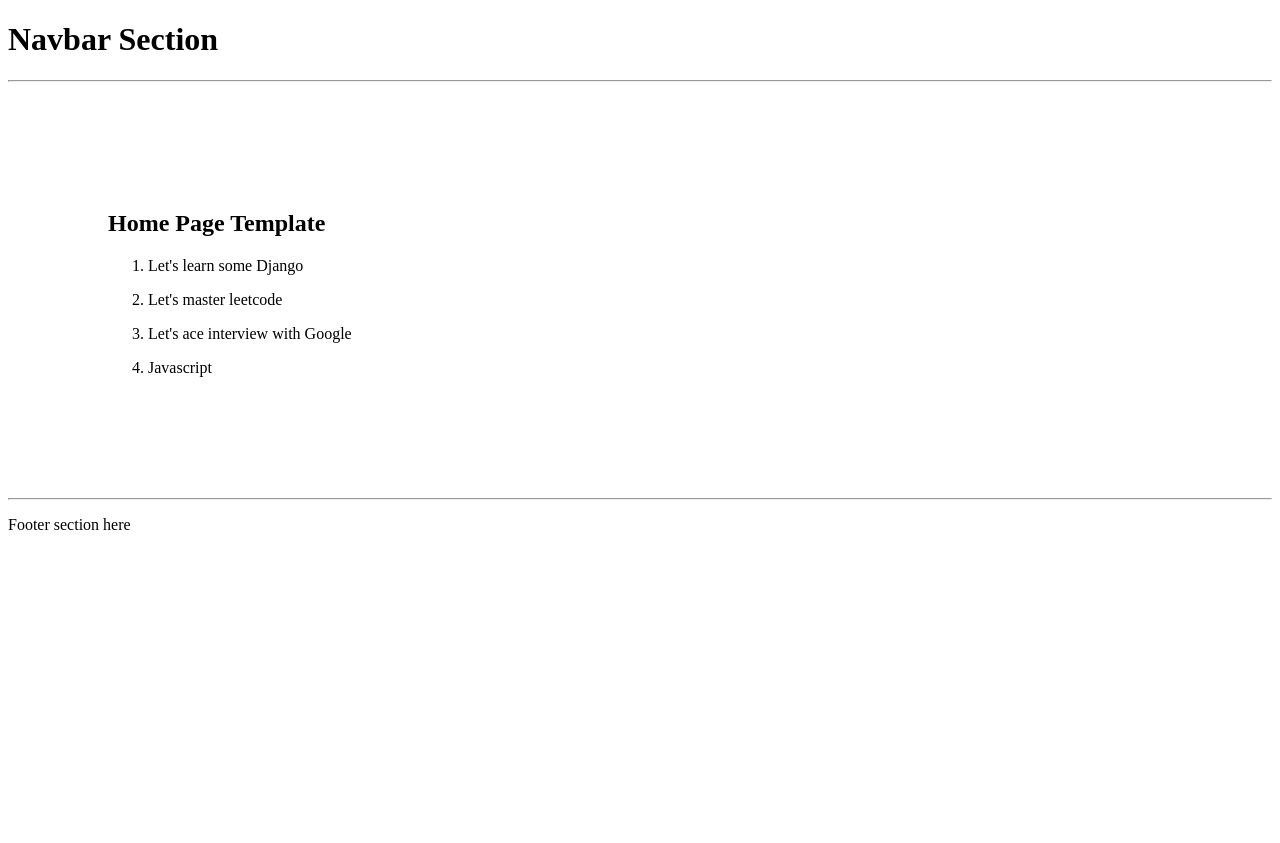
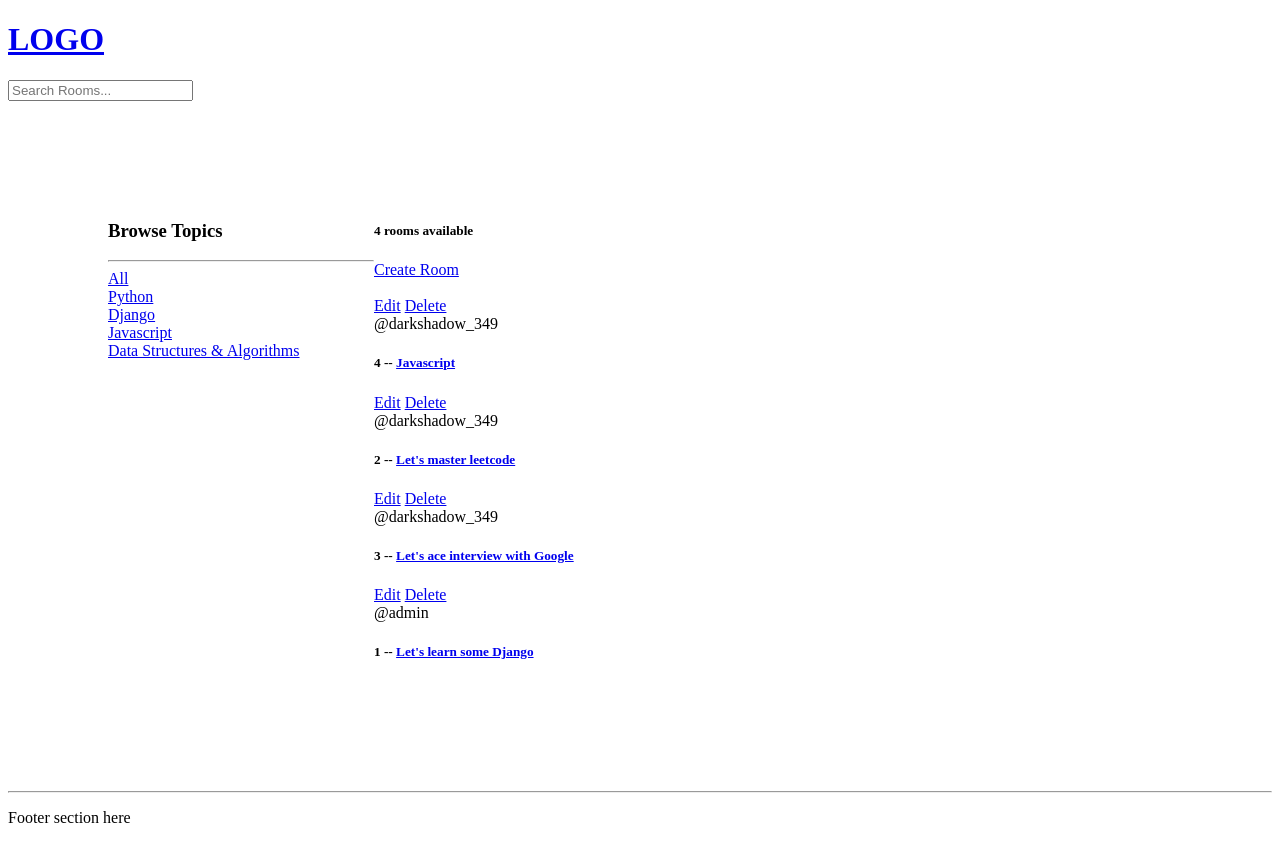
Before and after one commit to shahSpider/study_discord, a Django app: page / in a window 1280 px wide. Before the commit the page ends 530 px from the top, so only its background shows below. Run offline with Django 5.2, Linux system fonts and the light colour scheme; data comes from the database, SQL or seed files in the repository; both versions use the stored data as it was after the commit.

Commit message:
feat: add CRUD operations, search bar and add some style

```diff
--- a/core/models.py
+++ b/core/models.py
@@ -17,6 +17,9 @@ class Room(models.Model):
     updated = models.DateTimeField(auto_now=True)
     created = models.DateTimeField(auto_now_add=True)
 
+    class Meta:
+        ordering = ['-updated', '-created']
+
     def __str__(self) -> str:
         return self.name
 
--- a/core/templates/core/home.html
+++ b/core/templates/core/home.html
@@ -1,10 +1,38 @@
 {% extends 'base.html' %}
 
 {% block content %}
-    <h2>Home Page Template</h2>
-    {% for rm in rooms %}
-    <ol>
-        <li value="{{rm.id}}">{{rm.name}}</li>
-    </ol>
-    {% endfor %}
+<style>
+    .home-container {
+        display: grid;
+        grid-template-columns: 1fr 3fr;
+    }
+</style>
+
+<div class="home-container">
+    <div>
+        <h3>Browse Topics</h3>
+        <hr>
+        <a href="{% url 'core:home' %}">All</a>
+        {% for topic in topics %}
+            <div>
+                <a href="{% url 'core:home' %}?q={{topic.name}}">{{topic.name}}</a>
+            </div>
+        {% endfor topics%}
+    </div>
+    <div>
+        <div>
+            <h5>{{room_count}} rooms available</h5>
+            <a href="{% url 'core:create-room' %}">Create Room</a><br><br>
+            {% for room in rooms %}
+                <div>
+                    <a href="{% url 'core:update-room' room.id %}">Edit</a>
+                    <a href="{% url 'core:delete-room' room.id %}">Delete</a>
+                    <br>
+                    <span>@{{room.host}}</span>
+                    <h5>{{room.id}} -- <a href="{% url 'core:room' room.id %}">{{room.name}}</a></h5>
+                </div>
+            {% endfor %}
+        </div>
+    </div>
+</div>
 {% endblock content %}
--- a/core/templates/core/room.html
+++ b/core/templates/core/room.html
@@ -2,4 +2,5 @@
 
 {% block content %}
     <h1>{{room.id}}. {{room.name}}</h1>
+    <p>{{room.description}}</p>
 {% endblock content %}
--- a/core/urls.py
+++ b/core/urls.py
@@ -5,5 +5,8 @@ app_name = "core"
 
 urlpatterns = [
     path('', views.home, name='home'),
-    path('room/<str:pk>/', views.room, name='room')
+    path('room/<str:pk>/', views.room, name='room'),
+    path('create-room/', views.create_room, name='create-room'),
+    path('update-room/<str:pk>', views.update_room, name='update-room'),
+    path('delete-room/<str:pk>', views.delete_room, name='delete-room')
 ]
--- a/core/views.py
+++ b/core/views.py
@@ -1,9 +1,18 @@
-from django.shortcuts import render
-from .models import Room
+from django.shortcuts import render, redirect
+from .models import Room, Topic
+from .forms import RoomForm
+from django.db.models import Q
 
 def home(request):
-    rooms = Room.objects.all()
-    context = {"rooms": rooms}
+    q = request.GET.get('q') if request.GET.get('q') is not None else ''
+    rooms = Room.objects.filter(
+        Q(topic__name__icontains=q) |
+        Q(name__icontains=q) |
+        Q(description__icontains=q)
+        )
+    room_count = rooms.count()
+    topics = Topic.objects.all()
+    context = {"rooms": rooms, 'topics': topics, 'room_count': room_count}
     return render(request, 'core/home.html', context)
 
 
@@ -11,3 +20,32 @@ def room(request, pk):
     room = Room.objects.get(id=pk)
     context = {"room": room}
     return render(request, 'core/room.html', context)
+
+def create_room(request):
+    form = RoomForm()
+    context = {'form': form}
+    if request.method == "POST":
+        form = RoomForm(request.POST)
+        if form.is_valid():
+            form.save()
+            return redirect('core:home')
+    return render(request, 'core/room_form.html', context)
+
+def update_room(request, pk):
+    room = Room.objects.get(id=int(pk))
+    form = RoomForm(instance=room)
+    if request.method == "POST":
+        form = RoomForm(request.POST, instance=room)
+        if form.is_valid():
+            form.save()
+            return redirect('core:room', pk=room.id)
+    context = {'form': form}
+
+    return render(request, 'core/room_form.html', context)
+
+def delete_room(request, pk):
+    room = Room.objects.get(id=int(pk))
+    if request.method == "POST":
+        room.delete()
+        return redirect('core:home')
+    return render(request, 'core/delete.html', {'object': room})
--- a/templates/base.html
+++ b/templates/base.html
@@ -13,7 +13,7 @@
         {% include 'navbar.html' %}
     </div>
 
-    <div class="content" style="height: 200px; padding: 100px;">
+    <div class="content" style="padding: 100px;">
         {% block content %}
         {% endblock content %}
     </div>
--- a/templates/navbar.html
+++ b/templates/navbar.html
@@ -1,2 +1,7 @@
-<h1>Navbar Section</h1>
-<hr>
+<a href="/">
+    <h1>LOGO</h1>
+</a>
+
+<form method="GET" action="{% url 'core:home' %}">
+    <input type="text" name="q" placeholder="Search Rooms..."/>
+</form>
```
Also changed, not shown: core/forms.py (added, +7 -0 lines), core/templates/core/delete.html (added, +12 -0 lines), core/templates/core/room_form.html (added, +11 -0 lines), db.sqlite3.
